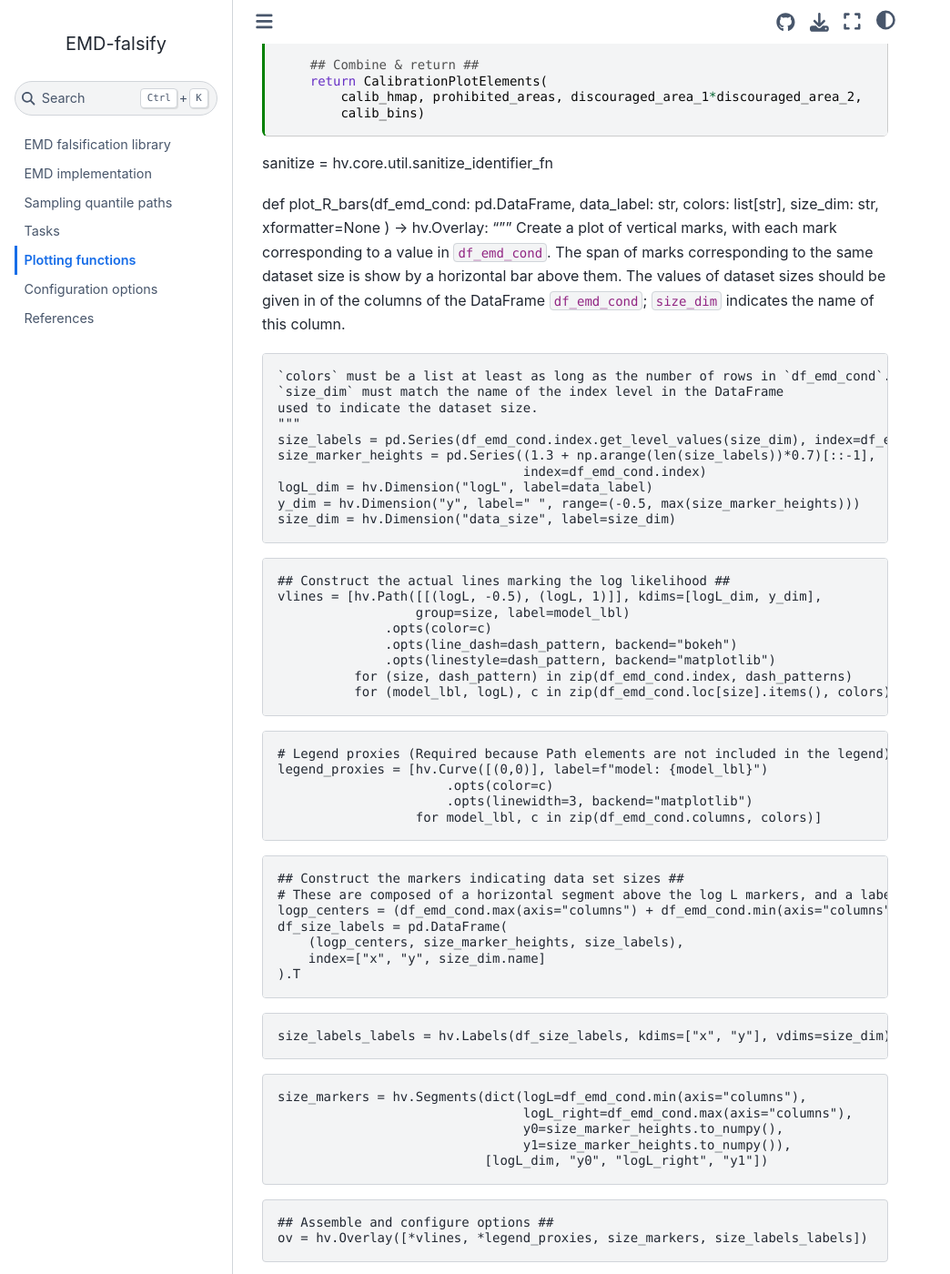
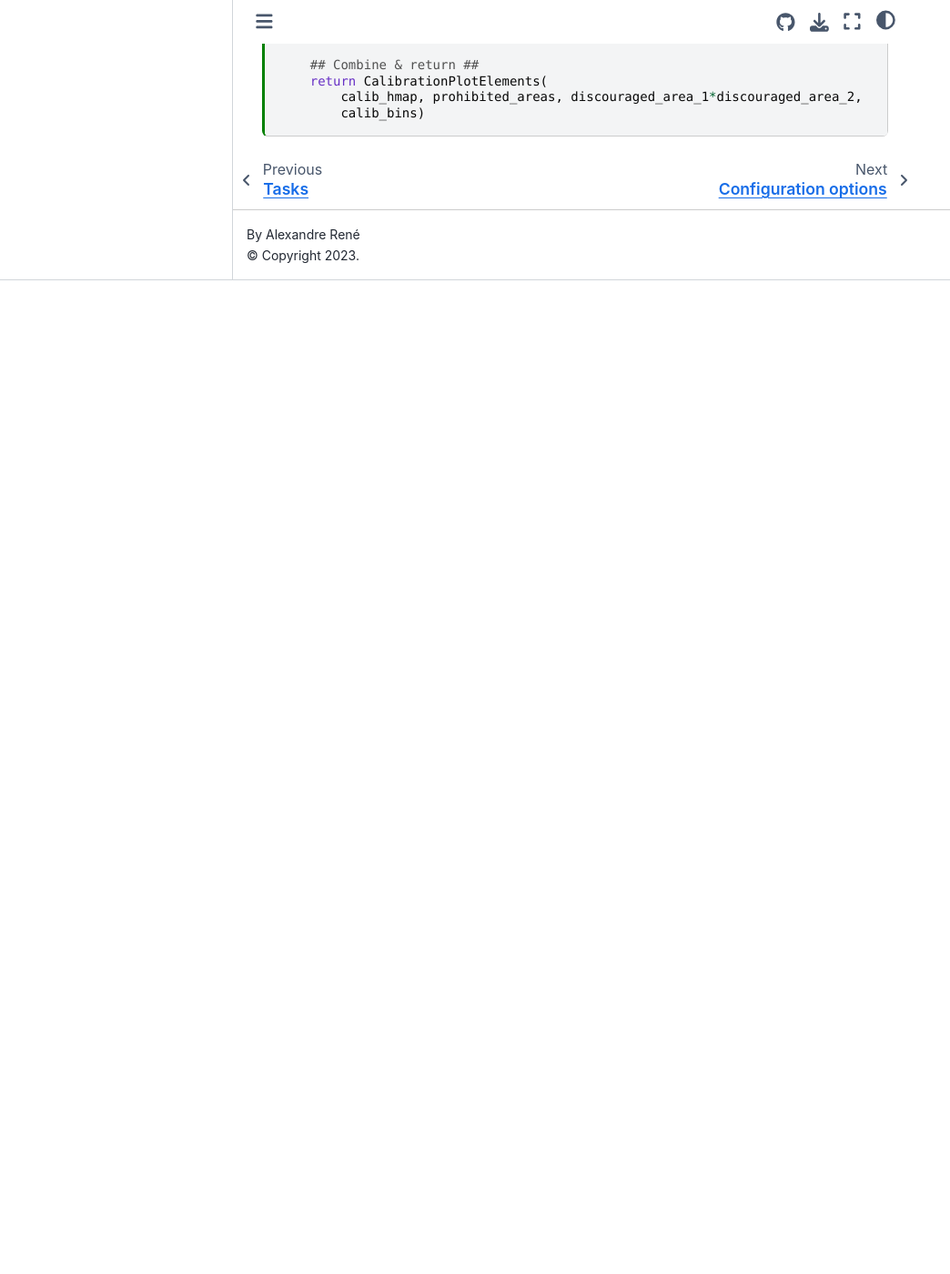
Before and after one commit to alcrene/emd-falsify, a Jupyter Book: the page built from src/emd_falsify/viz.md, in a window 1280 px wide and 1400 px high, scrolled down 2556 px. Shown: the whole window at 91% size, without its empty margins (0-1044 px from the left). Built offline with Jupyter Book 1.0.4 settings and Sphinx 7.4.7 and the Sphinx Book theme 1.1.4, drawn with Linux system fonts in a browser that asks for light colours; after the commit the page ends 2864 px from its top, so only the background shows below that; some of the changed text lies outside the part shown.

````diff
--- a/_config.yml
+++ b/_config.yml
@@ -98,10 +98,11 @@ sphinx:
           "Me"    : "\\mathcal{M}^ε"
           "Philt" : ["\\widetilde{Φ}_{|#1}", 1]
           "Bemd"  : ["B_{#1}^{\\mathrm{EMD}}", 1]
+          "Bconf" : ["B^{\\mathrm{conf}}_{#1}", 1]
           # path_sampling.md
-          "lnLtt": "{\\tilde{l}}"
+          "lnLtt": "{q^*}"
           "Mvar" : "{\\mathop{\\mathrm{Mvar}}}"
-          "pathP": "{\\mathop{\\mathcal{P}}}"
-          "lnLh" : "{\\hat{l}}"
-          "emdstd": "{\\tilde{σ}}"
+          "pathP": "{\\mathop{\\mathfrak{Q}}}"
+          "lnLh" : "{\\hat{q}}"
+          "emdstd": "{\\sqrt{c} δ^{\\mathrm{EMD}}}"
           "EMD"  : "{\\mathrm{EMD}}"
--- a/src/emd_falsify/viz.md
+++ b/src/emd_falsify/viz.md
@@ -186,112 +186,3 @@ def calibration_plot(calib_results: CalibrateResult,
         calib_hmap, prohibited_areas, discouraged_area_1*discouraged_area_2,
         calib_bins)
 ```
-
-sanitize = hv.core.util.sanitize_identifier_fn
-
-+++
-
-def plot_R_bars(df_emd_cond: pd.DataFrame, data_label: str,
-                   colors: list[str], size_dim: str, xformatter=None
-    ) -> hv.Overlay:
-    """
-    Create a plot of vertical marks, with each mark corresponding to a value
-    in `df_emd_cond`.
-    The span of marks corresponding to the same dataset size is show by a
-    horizontal bar above them. The values of dataset sizes should be given in
-    of the columns of the DataFrame `df_emd_cond`; `size_dim` indicates the
-    name of this column.
-
-+++
-
-    `colors` must be a list at least as long as the number of rows in `df_emd_cond`.
-    `size_dim` must match the name of the index level in the DataFrame
-    used to indicate the dataset size.
-    """
-    size_labels = pd.Series(df_emd_cond.index.get_level_values(size_dim), index=df_emd_cond.index)
-    size_marker_heights = pd.Series((1.3 + np.arange(len(size_labels))*0.7)[::-1],  # [::-1] places markers for smaller data sets higher
-                                    index=df_emd_cond.index)
-    logL_dim = hv.Dimension("logL", label=data_label)
-    y_dim = hv.Dimension("y", label=" ", range=(-0.5, max(size_marker_heights)))
-    size_dim = hv.Dimension("data_size", label=size_dim)
-
-+++
-
-    ## Construct the actual lines marking the log likelihood ##
-    vlines = [hv.Path([[(logL, -0.5), (logL, 1)]], kdims=[logL_dim, y_dim],
-                      group=size, label=model_lbl)
-                  .opts(color=c)
-                  .opts(line_dash=dash_pattern, backend="bokeh")
-                  .opts(linestyle=dash_pattern, backend="matplotlib")
-              for (size, dash_pattern) in zip(df_emd_cond.index, dash_patterns)
-              for (model_lbl, logL), c in zip(df_emd_cond.loc[size].items(), colors)]
-
-+++
-
-    # Legend proxies (Required because Path elements are not included in the legend)
-    legend_proxies = [hv.Curve([(0,0)], label=f"model: {model_lbl}")
-                          .opts(color=c)
-                          .opts(linewidth=3, backend="matplotlib")
-                      for model_lbl, c in zip(df_emd_cond.columns, colors)]
-
-+++
-
-    ## Construct the markers indicating data set sizes ##
-    # These are composed of a horizontal segment above the log L markers, and a label describing the data set size
-    logp_centers = (df_emd_cond.max(axis="columns") + df_emd_cond.min(axis="columns"))/2
-    df_size_labels = pd.DataFrame(
-        (logp_centers, size_marker_heights, size_labels),
-        index=["x", "y", size_dim.name]
-    ).T
-
-+++
-
-    size_labels_labels = hv.Labels(df_size_labels, kdims=["x", "y"], vdims=size_dim)
-
-+++
-
-    size_markers = hv.Segments(dict(logL=df_emd_cond.min(axis="columns"),
-                                    logL_right=df_emd_cond.max(axis="columns"),
-                                    y0=size_marker_heights.to_numpy(),
-                                    y1=size_marker_heights.to_numpy()),
-                               [logL_dim, "y0", "logL_right", "y1"])
-
-+++
-
-    ## Assemble and configure options ##
-    ov = hv.Overlay([*vlines, *legend_proxies, size_markers, size_labels_labels])
-
-+++
-
-    # For some reason, applying these opts separately is more reliable with matplotlib backend
-    size_markers.opts(
-        hv.opts.Segments(color="black"),
-        hv.opts.Segments(line_width=1, backend="bokeh"),
-        hv.opts.Segments(linewidth=1, backend="matplotlib")
-    )
-    size_labels_labels.opts(
-        hv.opts.Labels(yoffset=0.2),
-        hv.opts.Labels(yoffset=0.2, text_font_size="8pt", text_align="center", backend="bokeh"),
-        hv.opts.Labels(yoffset=0.4, size=10, verticalalignment="top", backend="matplotlib")
-    )
-    ov.opts(
-        hv.opts.Path(yaxis="bare", show_frame=False),
-        # *(hv.opts.Path(f"{sanitize(size)}.{model_lbl}", color=c)
-        #   for model_lbl, c in zip(df_emd_cond.columns, colors.curve) for size in size_labels),
-        # *(hv.opts.Path(sanitize(size), line_dash=dashpattern, backend="bokeh")
-        #   for size, dashpattern in zip(
-        #       size_labels, dash_patterns)),
-        hv.opts.Path(line_width=3, backend="bokeh"),
-        hv.opts.Path(linewidth=3, backend="matplotlib"),
-        hv.opts.Overlay(yaxis="bare", show_frame=False, padding=0.175,
-                        show_legend=True, legend_position="bottom"),
-        hv.opts.Overlay(width=600, height=200,
-                        legend_spacing=30, backend="bokeh")
-    )
-    if xformatter:
-        ov.opts(xformatter=xformatter, backend="bokeh")
-    ov.opts(hooks=[no_spine_hook("left")], backend="matplotlib")
-
-+++
-
-    return ov
````
Also changed, not shown: README.md (+10 -7 lines), pyproject.toml (+7 -0 lines), src/emd_falsify/emd.md (+62 -46 lines), src/emd_falsify/path_sampling.md (+33 -27 lines), src/emd_falsify/tasks.md (+35 -45 lines), 5 other files.
